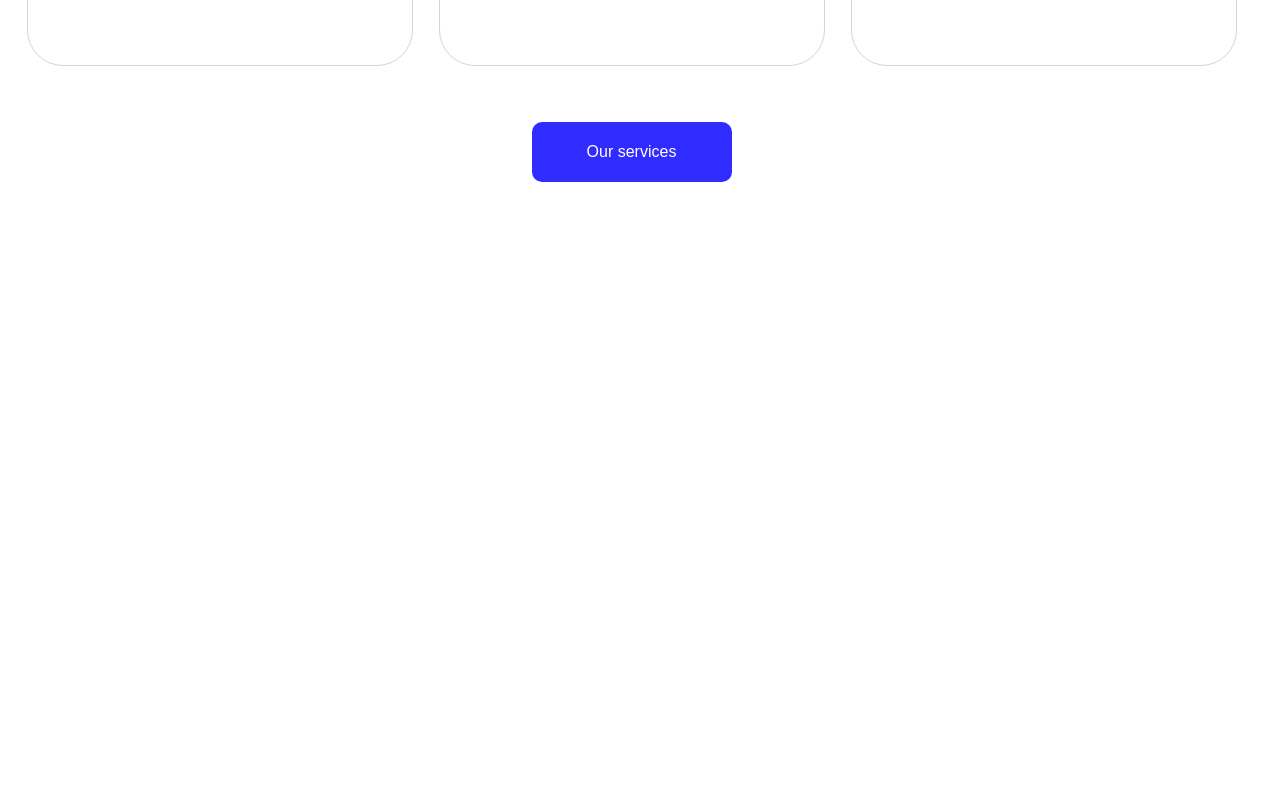
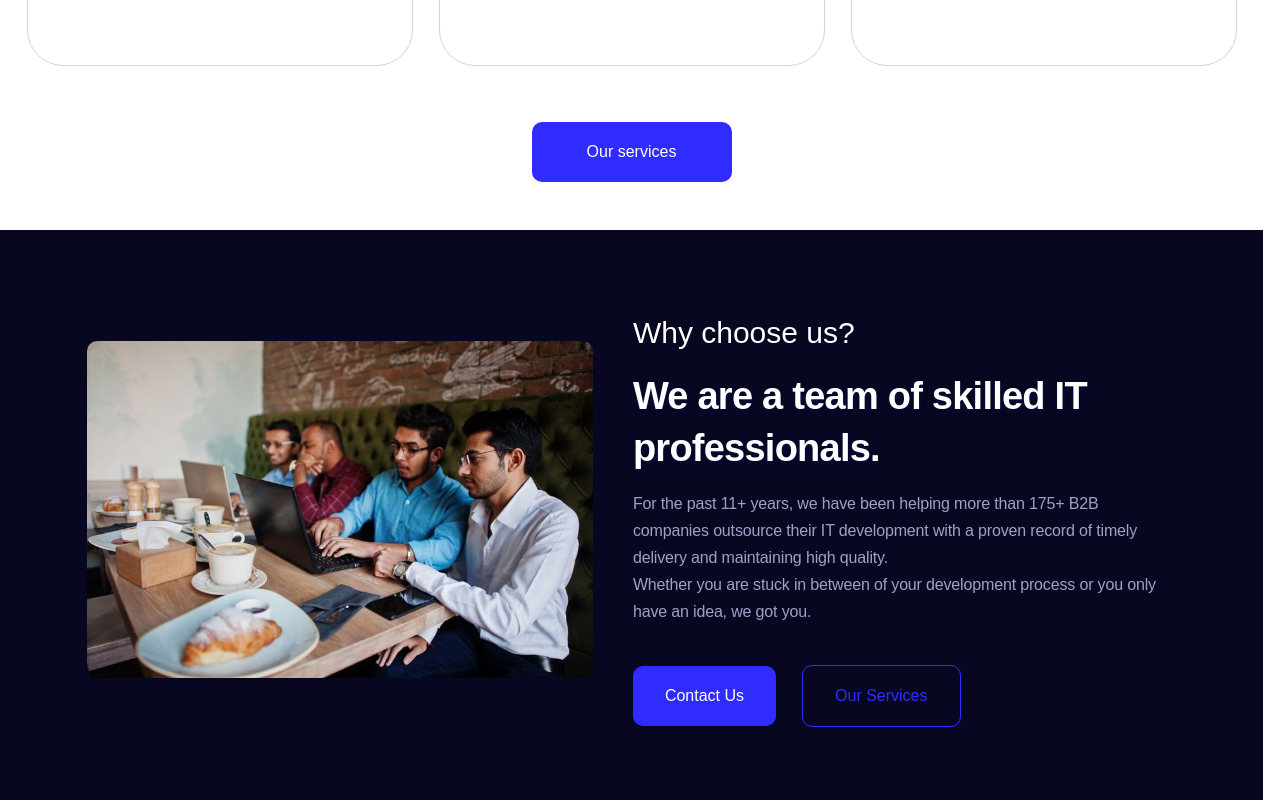
Before and after one commit to tanujgupta18/Learning-React, a React (Vite) app in the folder react-YT/: page / in a window 1280 px wide. Shown: the part 3347-4147 px from the top of the page. Before the commit the page ends 3577 px from the top, so only its background shows below. Built offline with nearby package versions, Linux system fonts and the light colour scheme; a small style sheet from the web is missing.

Commit message:
WhyChoose Section

```diff
--- a/react-YT/src/App.css
+++ b/react-YT/src/App.css
@@ -4,6 +4,7 @@ body {
   margin: 0;
   padding: 0;
   font-family: Plus Jakarta Display, sans-serif;
+  box-sizing: border-box;
 }
 @tailwind base;
 @tailwind components;
--- a/react-YT/src/App.jsx
+++ b/react-YT/src/App.jsx
@@ -4,6 +4,7 @@ import Navbar from "./components/Navbar";
 import HeroSection from "./components/HeroSection";
 import WorkSection from "./components/WorkSection";
 import ServicesSection from "./components/ServicesSection";
+import WhyChoose from "./components/WhyChoose";
 
 function App() {
   return (
@@ -12,6 +13,7 @@ function App() {
       <HeroSection />
       <WorkSection />
       <ServicesSection />
+      <WhyChoose />
     </>
   );
 }
--- /dev/null
+++ b/react-YT/src/components/WhyChoose.jsx
@@ -0,0 +1,60 @@
+import React from "react";
+
+const WhyChoose = () => {
+  return (
+    <div className="bg-customBlue4 py-20 w-[1263px] h-[570px] ">
+      <div className="flex flex-col px-6 pb-0 max-w-[1257px] items-center mt-0 mx-auto">
+        <div className="flex justify-between items-center">
+          <img
+            src="/images/whychoose.jpeg"
+            className="rounded-[10px] w-auto h-auto max-w-full max-h-[337px] mr-10 relative "
+            alt="whychoose img"
+          />
+          <div className=" max-w-[543px] h-[400px]">
+            <div className="text-left text-[30px] text-white opacity-100 transform preserve-3d pb-4">
+              Why choose us?
+            </div>
+            <h2
+              style={{
+                textShadow: "0 3px 6px #302cff1c",
+                letterSpacing: "-0.02em",
+              }}
+              className="text-white text-[38px] mt-0 mb-4 font-bold leading-[1.368em] opacity-100 transform preserve-3d"
+            >
+              We are a team of skilled IT professionals.
+            </h2>
+            <p
+              style={{
+                letterSpacing: "-0.16px",
+              }}
+              className="mb-10 text-customBlue5 leading-[26.9px] opacity-100 transform preserve-3d"
+            >
+              For the past 11+ years, we have been helping more than 175+ B2B
+              companies outsource their IT development with a proven record of
+              timely delivery and maintaining high quality.
+              <br />
+              Whether you are stuck in between of your development process or
+              you only have an idea, we got you.
+            </p>
+            <div className="flex justify-start items-center">
+              <a
+                href="/"
+                className="cursor-pointer bg-customBlue text-white no-underline border-0 text-center rounded-[10px] mr-[26px] px-8 py-[22px] leading-4 transition-all duration-[200ms] ease-in transform hover:scale-95 hover:shadow-lg hover:bg-customBlue2 hover:text-white"
+              >
+                Contact Us
+              </a>
+              <a
+                href="/"
+                className="cursor-pointer bg-customBlue4 text-customBlue no-underline border-[0.5px] border-customBlue text-center rounded-[10px] px-8 py-[22px] leading-4 transition-all duration-[200ms] ease-in transform hover:scale-95 hover:shadow-lg hover:bg-customBlue hover:text-white"
+              >
+                Our Services
+              </a>
+            </div>
+          </div>
+        </div>
+      </div>
+    </div>
+  );
+};
+
+export default WhyChoose;
--- a/react-YT/tailwind.config.js
+++ b/react-YT/tailwind.config.js
@@ -10,6 +10,7 @@ module.exports = {
         customBlue2: "#1d1c43",
         customBlue3: "#50507e",
         customBlue4: "#070721",
+        customBlue5: "#a0a0c7",
       },
       textShadow: {
         customShadow: "0px 3px 6px rgba(48, 44, 255, 0.11)",
```
Also changed, not shown: react-YT/public/images/whychoose.jpeg (added).
